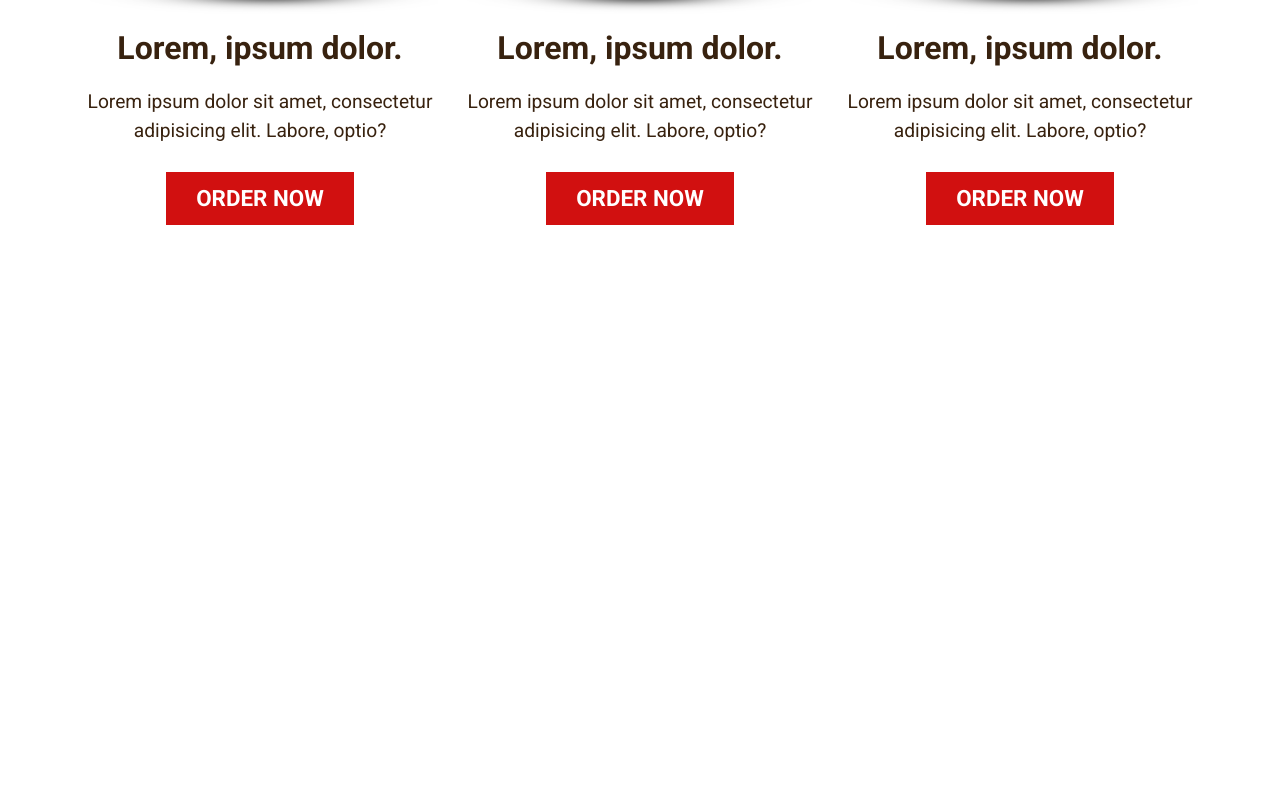
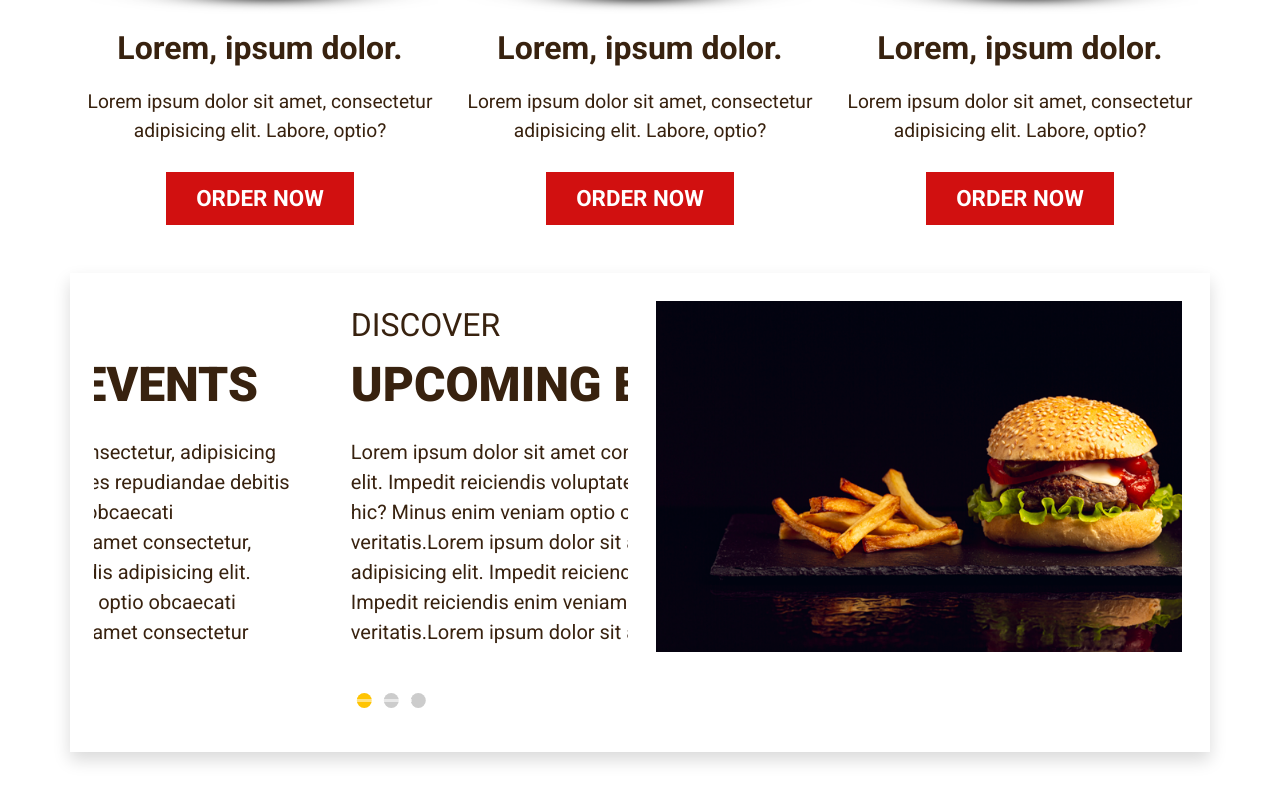
Before and after one commit to KhurramSagoo/BurgerHouse, a React (Vite) app: page / in a window 1280 px wide. Shown: the part 1739-2539 px from the top of the page. Before the commit the page ends 2012 px from the top, so only its background shows below. Built offline with nearby package versions, Linux system fonts and the light colour scheme.

Commit message:
discover section added

```diff
--- a/src/App.jsx
+++ b/src/App.jsx
@@ -6,6 +6,7 @@ import './main/Main'
 import './App.css'
 import Main from './main/Main';
 import BurgerLayer from './main/BurgerLayer';
+import Discover from './main/Discover';
 const App = () => {
   return (
 
@@ -13,6 +14,7 @@ const App = () => {
 <Header />
 <Main />
 <BurgerLayer />
+<Discover />
 </>
 
 
--- a/src/components/HeaderCenter.jsx
+++ b/src/components/HeaderCenter.jsx
@@ -15,7 +15,7 @@ const HeaderCenter = () => {
                     <h1 className='header--week'>WEEK</h1>
                 </Col>
                 <Col className=' col-lg-6 col-md-6 col-12 col-sm-12 d-flex align-items-center justify-content-center position-relative'>
-                    <div className=" position-relative w-100">
+                    <div className=" position-relative">
 
                         <div className="two-div">
                             <div className="price-div ">
@@ -23,7 +23,6 @@ const HeaderCenter = () => {
                                 <span className='price-tag-text-span'>.49</span>
                                 </p>
                                 <p className="price-tag-text--only"> ONLY</p>
-                                {/* <!-- <img src="./price-tag-logo.png" class="logo" alt=""> --> */}
                             </div>
                         </div>
                     <img src={headerBurger} alt="burger with coke" className='header--burger--image' />
--- a/src/components/headerCenter.css
+++ b/src/components/headerCenter.css
@@ -101,7 +101,7 @@
     top:300px;
     left: 0;
     z-index: 1111;
-    width: 100%;
+    /* width: 100%; */
 }
 /* end */
 
@@ -118,8 +118,8 @@
     }
     .two-div{
         /* position: absolute; */
-        top:260px;
-        left: 55px;
+        top:70%;
+        left: 8%;
         z-index: 1111;
     }
 
--- /dev/null
+++ b/src/main/Discover.jsx
@@ -0,0 +1,66 @@
+import { Col, Container, Row } from 'react-bootstrap';
+import image4 from '../assets/Burger-Image4.png';
+import { useState } from 'react';
+import Carousel from 'react-bootstrap/Carousel';
+import './discover.css';
+
+const CustomCarouselIndicators = ({ items, activeIndex, onSelect }) => {
+  return (
+    <ol className="custom-carousel-indicators">
+      {items.map((_, index) => (
+        <li
+          key={index}
+          className={index === activeIndex ? 'active' : ''}
+          onClick={() => onSelect(index)}
+        ></li>
+      ))}
+    </ol>
+  );
+};
+
+const Discover = () => {
+  const [index, setIndex] = useState(0);
+
+  const handleSelect = (selectedIndex) => {
+    setIndex(selectedIndex);
+  };
+
+  return (
+    <Container className=' shadow p-4 my-5'>
+      <Row>
+        <Col className='col-12 col-sm-12 col-md-12 col-lg-6'>
+          <Carousel activeIndex={index} onSelect={handleSelect} className="my-custom-carousel" interval={1500}>
+            <Carousel.Item className='ps-lg-5 pe-lg-1 p-md-1 p-sm-1 p-1'>
+              <p className='fs-2 my-0 py-0'>DISCOVER</p>
+              <p className='discover--heading'>UPCOMING EVENTS</p>
+              <p className='fs-5 '>Lorem ipsum dolor sit amet consectetur, adipisicing elit. Impedit reiciendis voluptates repudiandae debitis hic? Minus enim veniam optio obcaecati veritatis.Lorem ipsum dolor sit amet consectetur, adipisicing elit. Impedit reiciendis adipisicing elit. Impedit reiciendis enim veniam optio obcaecati veritatis.Lorem ipsum dolor sit amet consectetur
+              </p>
+              <CustomCarouselIndicators items={[0, 1, 2]} activeIndex={index} onSelect={handleSelect} />
+            </Carousel.Item>
+            <Carousel.Item className='ps-lg-5 pe-lg-1 p-md-1 p-sm-1 p-1'>
+              <p className='fs-2 my-0 py-0'>DISCOVER</p>
+              <p className='discover--heading'>UPCOMING EVENTS</p>
+              <p className='fs-5 '>Lorem ipsum dolor sit amet consectetur, adipisicing elit. Impedit reiciendis voluptates repudiandae debitis hic? Minus enim veniam optio obcaecati veritatis.Lorem ipsum dolor sit amet consectetur, adipisicing elit. Impedit reiciendis adipisicing elit. Impedit reiciendis enim veniam optio obcaecati veritatis.Lorem ipsum dolor sit amet consectetur
+              </p>
+              <CustomCarouselIndicators items={[0, 1, 2]} activeIndex={index} onSelect={handleSelect} />
+            </Carousel.Item>
+            <Carousel.Item className='ps-lg-5 pe-lg-1 p-md-1 p-sm-1 p-1'>
+              <p className='fs-2 my-0 py-0'>DISCOVER</p>
+              <p className='discover--heading'>UPCOMING EVENTS</p>
+              <p className='fs-5 '>Lorem ipsum dolor sit amet consectetur, adipisicing elit. Impedit reiciendis voluptates repudiandae debitis hic? Minus enim veniam optio obcaecati veritatis.Lorem ipsum dolor sit amet consectetur, adipisicing elit. Impedit reiciendis adipisicing elit. Impedit reiciendis enim veniam optio obcaecati veritatis.Lorem ipsum dolor sit amet consectetur
+              </p>
+              <CustomCarouselIndicators items={[0, 1, 2]} activeIndex={index} onSelect={handleSelect} />
+            </Carousel.Item>
+
+          </Carousel>
+        </Col>
+        <Col className='col-12 col-sm-12 col-md-12 col-lg-6
+        '>
+          <img src={image4} alt="" style={{ width: "100%" }} className='p-1' />
+        </Col>
+      </Row>
+    </Container>
+  );
+}
+
+export default Discover;
--- a/src/main/burger-layer.css
+++ b/src/main/burger-layer.css
@@ -1,6 +1,4 @@
-.layer--container{
-    /* background: #000; */
-}
+
 .button--tasty{
     background:orange;
     padding: 10px 20px;
--- /dev/null
+++ b/src/main/discover.css
@@ -0,0 +1,41 @@
+/* CustomCarouselIndicators.css */
+.custom-carousel-indicators {
+    display: flex;
+    /* padding: 50px; */
+    padding-top: 30px;
+    display: flex;
+    flex-direction: row;
+    align-items:flex-start;
+    justify-content: flex-start;
+    list-style: none;
+    padding-left: 0;
+  }
+  .carousel-control-prev,
+.carousel-control-next {
+  display: none;
+}
+
+  .custom-carousel-indicators li {
+    width: 15px;
+    height: 15px;
+    margin: 0 6px;
+    background-color: #ccc;
+    border-radius: 50%;
+    cursor: pointer;
+    transition: background-color 0.3s ease-in-out;
+  }
+
+  .custom-carousel-indicators li.active {
+    background-color: #ffc402;
+  }
+  p{
+    color: #38220f;
+
+  }
+
+  .discover--heading{
+    color: #38220f;
+    font-size: 3rem;
+    font-weight: 900;
+
+  }
```
Also changed, not shown: src/assets/Burger-Image4.png (renamed from src/assets/Burger Image4.png).
